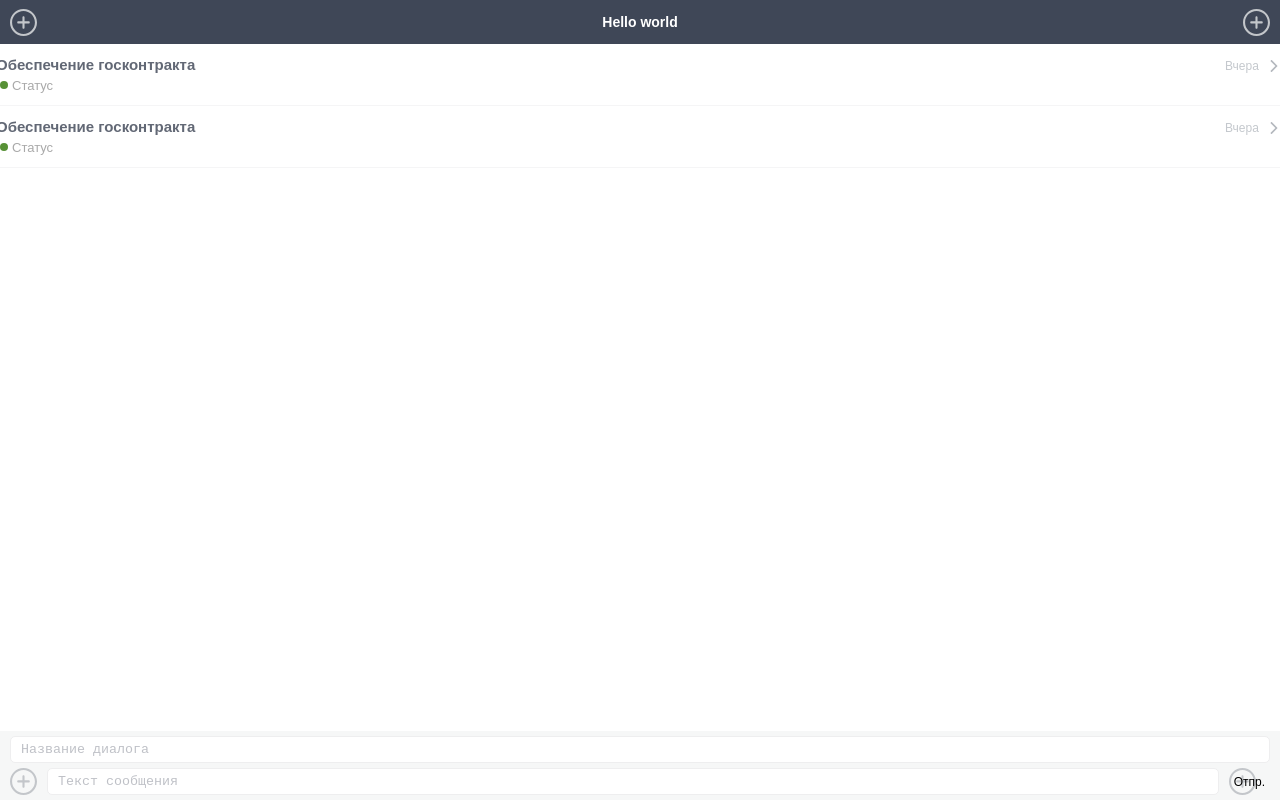
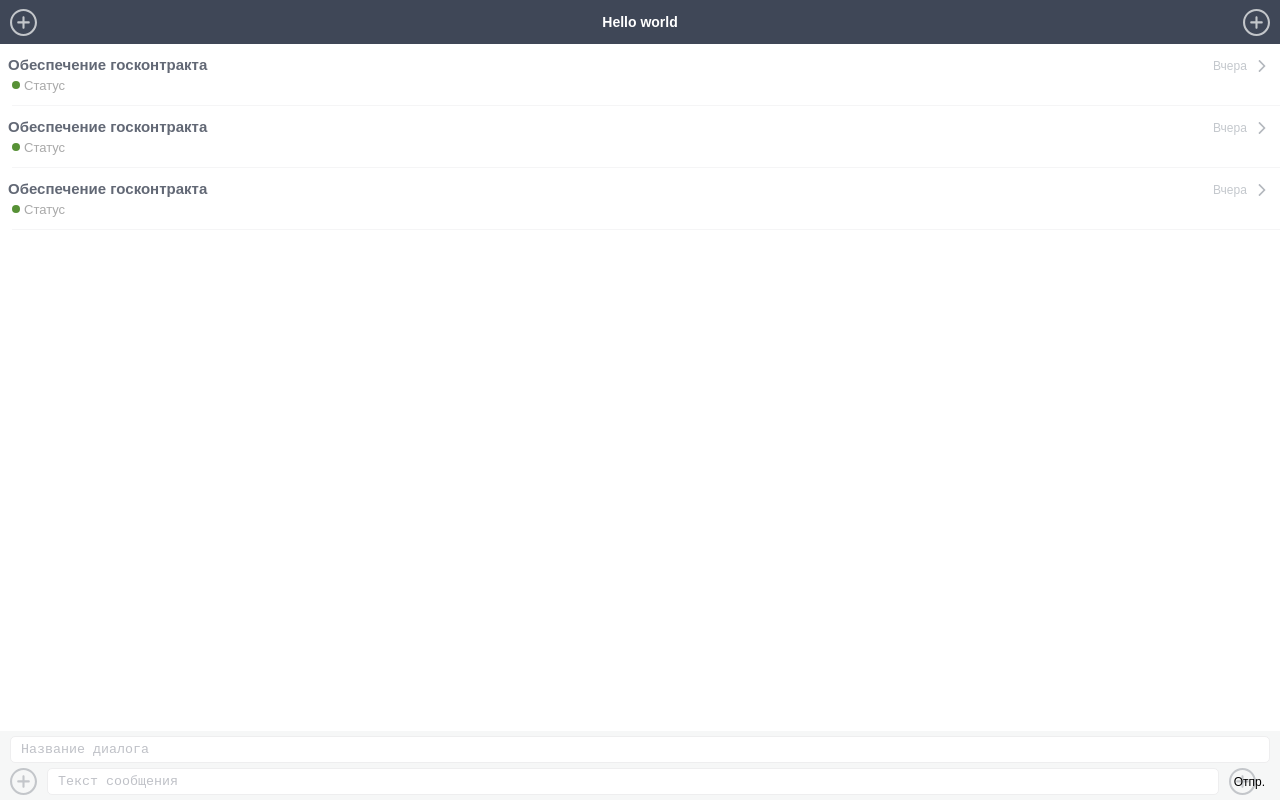
Before and after one commit to avalsoff/vue-btskf-online, a Vue app: page /#/about in a window 1280 px wide. Built offline with nearby package versions, Linux system fonts and the light colour scheme.

Commit message:
add dialogs view

```diff
--- a/src/components/DialogItems.vue
+++ b/src/components/DialogItems.vue
@@ -1,13 +1,25 @@
 <template>
-
+<main class="dialog-items">
+  <DialogPreview />
+  <DialogPreview />
+  <DialogPreview />
+</main>
 </template>
 
 <script>
+import DialogPreview from '@/components/DialogPreview.vue'
+
 export default {
-
+  components: {
+    DialogPreview
+  },
 }
 </script>
 
 <style>
-
+.dialog-items {
+  flex: 1;
+  overflow: auto;
+  padding-left: 12px
+}
 </style>
--- a/src/components/DialogPreview.vue
+++ b/src/components/DialogPreview.vue
@@ -23,7 +23,9 @@ export default {
 .dialog-preview {
   display: block;
   border-bottom: 1px solid #F5F5F6;
-  padding: 12px 0;
+  padding: 12px;
+  padding-left: 0;
+
 
   &__row {
     display: flex;
--- a/src/views/About.vue
+++ b/src/views/About.vue
@@ -4,11 +4,7 @@
       <Button-component slot="left" />
       <Button-component slot="right" />
     </HeaderPanel>
-    <div style="flex-grow:1">
-      <!-- <ChatDialog /> -->
-      <DialogPreview />
-      <DialogPreview />
-    </div>
+    <DialogItems />
     <footer class="about__footer">
       <SendUIs>
         <InputText
@@ -40,6 +36,7 @@ import SendUIs from '@/components/SendUIs.vue'
 import ChatDialog from '@/components/ChatDialog.vue'
 import ButtonComponent from '@/components/ButtonComponent.vue'
 import DialogPreview from '@/components/DialogPreview.vue'
+import DialogItems from '@/components/DialogItems.vue'
 
 export default {
   components: {
@@ -49,7 +46,8 @@ export default {
     SendUIs,
     ChatDialog,
     ButtonComponent,
-    DialogPreview
+    DialogPreview,
+    DialogItems,
   }
 }
 </script>
```
